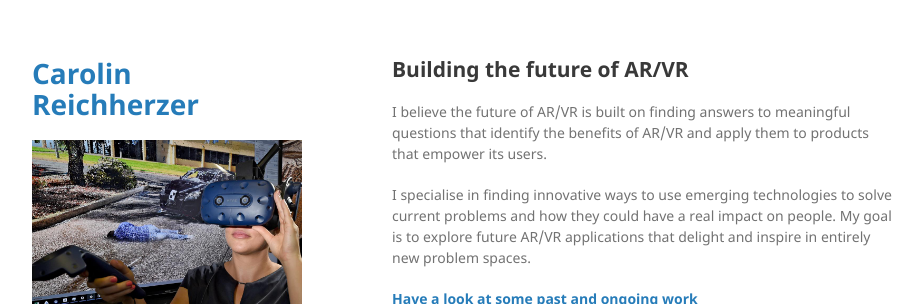
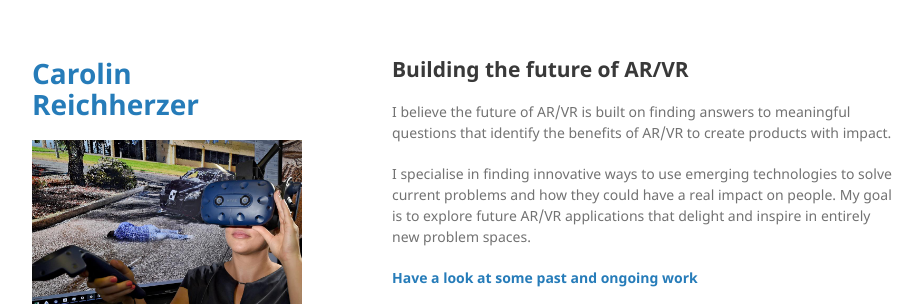
Before and after one commit to kiwicarolin/kiwicarolin.github.io, a Jekyll site: the page built from index.md, in a window 1280 px wide and 900 px high, cut to the strip 0-304 px from the top of the window. Shown: the whole strip, without its empty margins (178-1101 px from the left). Built offline with Jekyll 4.4.1, drawn with Linux system fonts in a browser that asks for light colours; our own code applies the rules of GitHub Pages for plain Markdown files.

```diff
--- a/index.md
+++ b/index.md
@@ -4,7 +4,7 @@ layout: default
 
 ## Building the future of AR/VR
 
- I believe the future of AR/VR is built on finding answers to meaningful questions that identify the benefits of AR/VR and apply them to products that empower its users.
+ I believe the future of AR/VR is built on finding answers to meaningful questions that identify the benefits of AR/VR to create products with impact.
 
  I specialise in finding innovative ways to use emerging technologies to solve current problems and how they could have a real impact on people. My goal is to explore future AR/VR applications that delight and inspire in entirely new problem spaces.
 
```
Also changed, not shown: PhD.md (added, +18 -0 lines), portfolio.md (+3 -0 lines).
